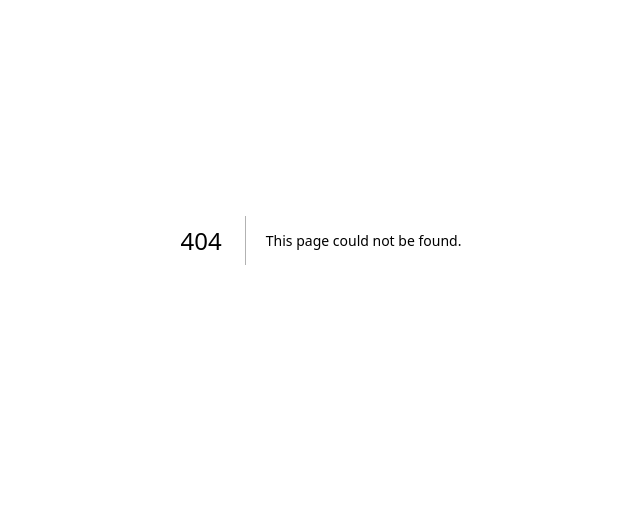
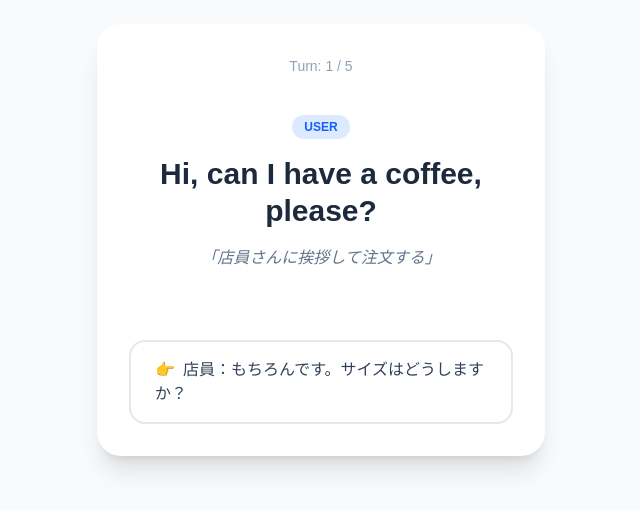
Before and after one commit to yuji-oonaka/five-tree-english, a Next.js app: page /play in a window 1280 px wide. Before the commit this address had no page. Shown: the part 160-670 px from the top of the page, without its empty margins (319-959 px from the left). Built offline with nearby package versions, Linux system fonts and the light colour scheme.

Commit message:
feat: 会話プレイ画面の初期実装（UIとロジックの統合）

```diff
--- /dev/null
+++ b/src/app/play/page.tsx
@@ -0,0 +1,67 @@
+"use client";
+
+import { useConversation } from "@/hooks/useConversation";
+import { cafeScenario } from "@/data/scenarios/cafe";
+
+export default function PlayPage() {
+  const { currentNode, choices, selectChoice, isEnd, reset } =
+    useConversation(cafeScenario);
+
+  return (
+    <div className="flex flex-col items-center justify-center min-h-screen p-4 bg-slate-50">
+      <div className="w-full max-w-md bg-white rounded-3xl shadow-xl overflow-hidden p-8">
+        {/* ヘッダー・進捗 */}
+        <div className="text-sm text-slate-400 mb-4 text-center">
+          Turn: {currentNode.turn} / 5
+        </div>
+
+        {/* メイン会話エリア */}
+        <div className="min-h-50 flex flex-col items-center justify-center text-center space-y-4">
+          <div
+            className={`text-xs font-bold px-3 py-1 rounded-full ${
+              currentNode.speaker === "user"
+                ? "bg-blue-100 text-blue-600"
+                : "bg-green-100 text-green-600"
+            }`}
+          >
+            {currentNode.speaker.toUpperCase()}
+          </div>
+          <h2 className="text-3xl font-bold text-slate-800 leading-tight">
+            {currentNode.textEN}
+          </h2>
+          <p className="text-slate-500 italic">「{currentNode.textJP}」</p>
+        </div>
+
+        {/* 選択肢・操作エリア */}
+        <div className="mt-12 space-y-3">
+          {!isEnd ? (
+            choices.map((choice) => (
+              <button
+                key={choice.id}
+                onClick={() => selectChoice(choice.id)}
+                className="w-full py-4 px-6 text-left bg-white border-2 border-slate-200 hover:border-blue-500 hover:bg-blue-50 rounded-2xl transition-all duration-200 group"
+              >
+                <span className="text-slate-400 group-hover:text-blue-500 mr-2">
+                  👉
+                </span>
+                <span className="font-medium text-slate-700">
+                  {choice.textJP}
+                </span>
+              </button>
+            ))
+          ) : (
+            <div className="text-center space-y-4">
+              <p className="text-xl font-bold text-green-600">Great Job! 🎉</p>
+              <button
+                onClick={reset}
+                className="w-full py-4 bg-slate-800 text-white rounded-2xl font-bold hover:bg-slate-700 transition-colors"
+              >
+                もう一度練習する
+              </button>
+            </div>
+          )}
+        </div>
+      </div>
+    </div>
+  );
+}
```
